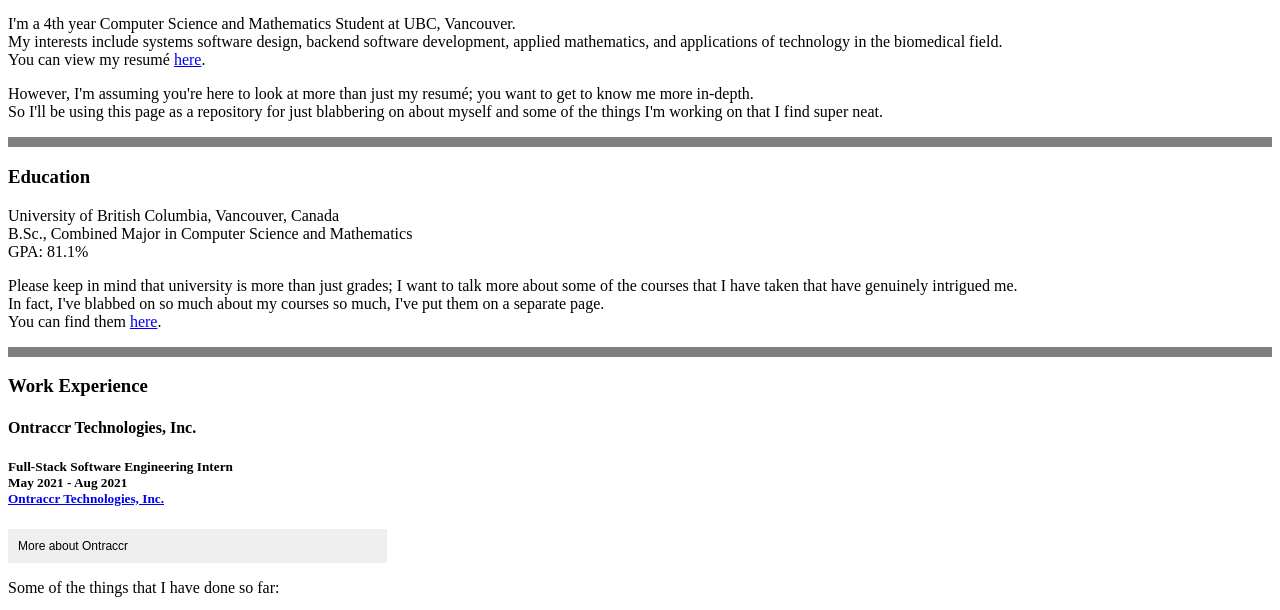
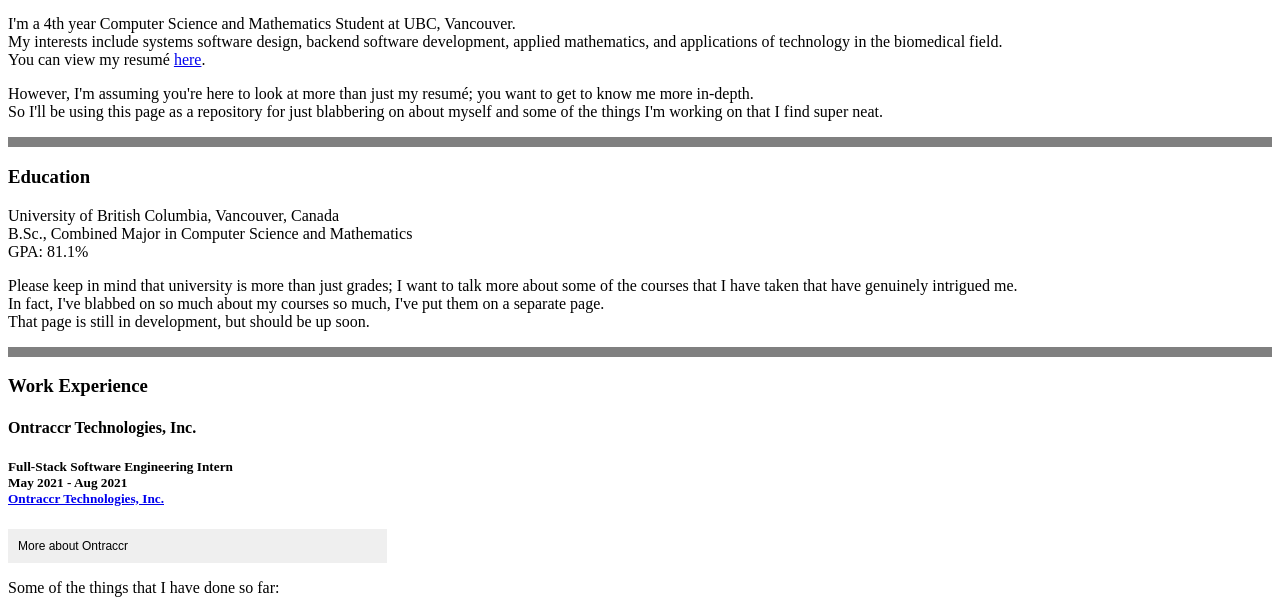
Before and after one commit to raunakab/Website, a plain HTML site: page index.html in a window 1280 px wide. Shown: the part 475-1085 px from the top of the page. Drawn offline with Linux system fonts and the light colour scheme.

Commit message:
add comment that the course-rants page is still in development

```diff
--- a/index.html
+++ b/index.html
@@ -39,7 +39,7 @@
     <p>
       Please keep in mind that university is more than just grades; I want to talk more about some of the courses that I have taken that have genuinely intrigued me.<br>
       In fact, I've blabbed on so much about my courses so much, I've put them on a separate page.<br>
-      You can find them <a href='https://google.com'>here</a>.
+      That page is still in development, but should be up soon.
     </p>
   </div>
 
```
